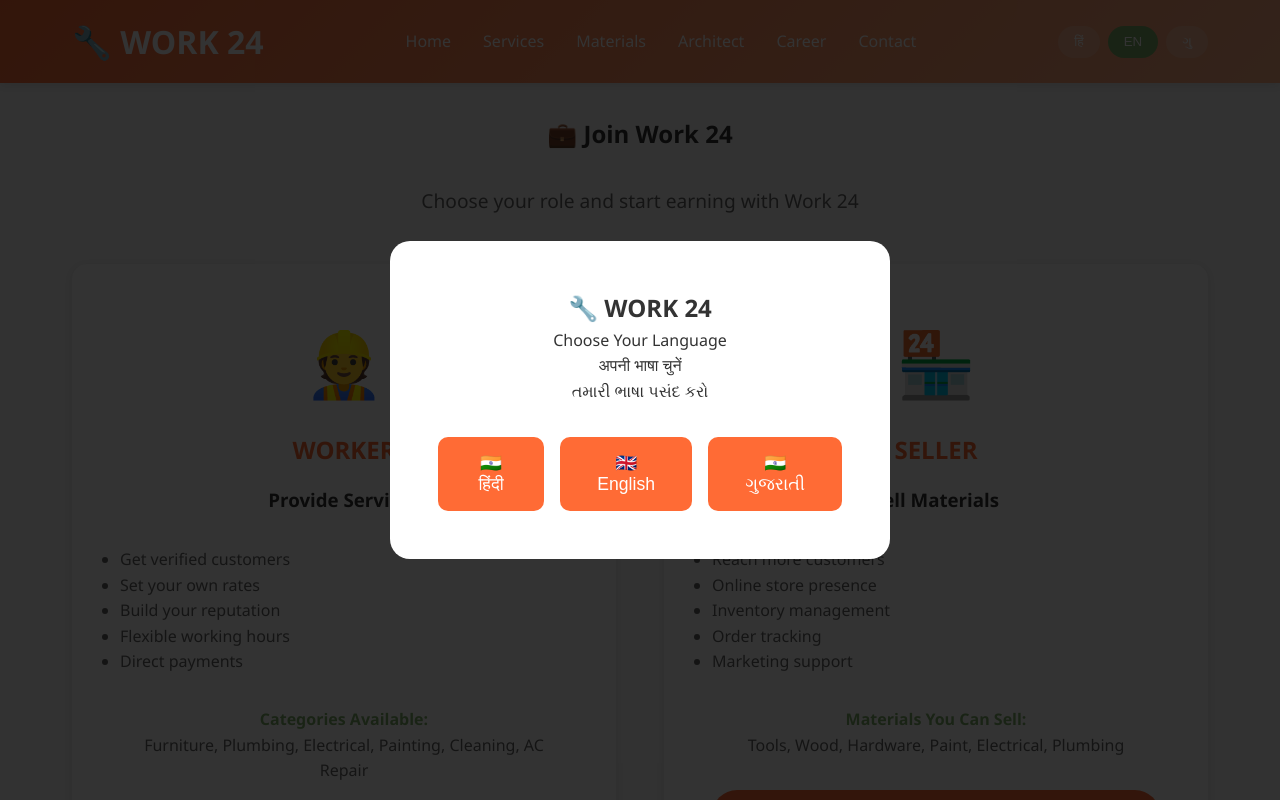
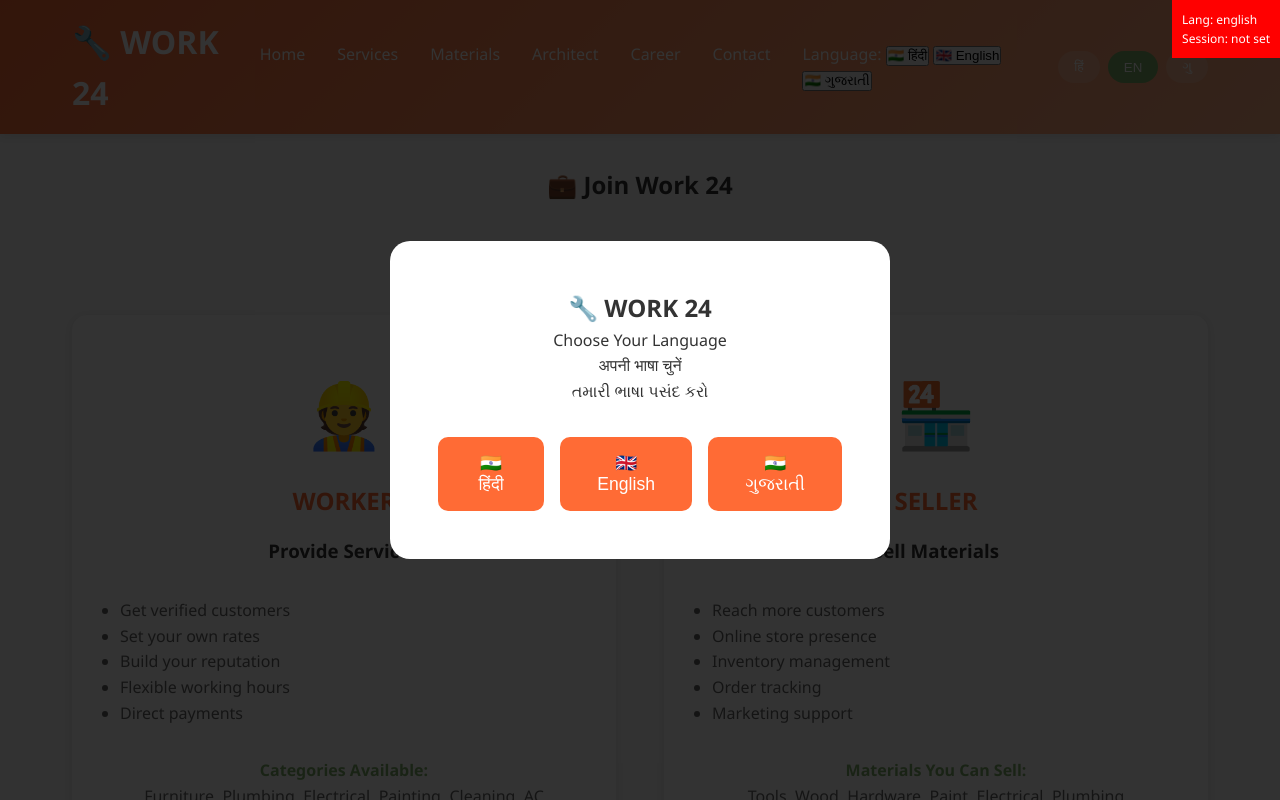
Before and after one commit to Urvishaa11/work24, a Flask app: page /career in a window 1280 px wide. Run offline with Flask 3, Linux system fonts and the light colour scheme.

Commit message:
Update base.html

```diff
--- a/templates/base.html
+++ b/templates/base.html
@@ -5,11 +5,15 @@
     <meta name="viewport" content="width=device-width, initial-scale=1.0">
     <title>{% block title %}Work 24 - Your Service Partner{% endblock %}</title>
     <link rel="stylesheet" href="{{ url_for('static', filename='css/style.css') }}">
-    <link rel="icon" type="image/x-icon" href="{{ url_for('static', filename='images/favicon.ico') }}">
     <meta name="description" content="Work 24 - Connecting skilled workers, sellers and customers across India">
     <link rel="stylesheet" href="https://cdnjs.cloudflare.com/ajax/libs/font-awesome/6.4.0/css/all.min.css">
 </head>
 <body>
+    <!-- Debug info -->
+<div style="position: fixed; top: 0; right: 0; background: red; color: white; padding: 10px; z-index: 9999; font-size: 12px;">
+    <div>Lang: {{ lang }}</div>
+    <div>Session: {{ session.get('language', 'not set') }}</div>
+</div>
     <!-- Language Selection Modal -->
     <div id="languageModal" class="language-modal" style="display: none;">
         <div class="language-content">
@@ -24,25 +28,45 @@
     </div>
 
     <!-- Header -->
+    <!-- Header -->
 <header class="header">
     <div class="nav-container">
         <a href="{{ url_for('index') }}" class="logo">🔧 WORK 24</a>
 
+        <!-- Burger Menu Button -->
+        <div class="burger-menu" id="burgerMenu">
+            <span></span>
+            <span></span>
+            <span></span>
+        </div>
+
         <nav>
-                <ul class="nav-menu">
+            <ul class="nav-menu" id="navMenu">
                 <li><a href="{{ url_for('index') }}">{{ get_text('Home', lang) }}</a></li>
                 <li><a href="{{ url_for('services') }}">{{ get_text('Services', lang) }}</a></li>
                 <li><a href="{{ url_for('materials') }}">{{ get_text('Materials', lang) }}</a></li>
                 <li><a href="{{ url_for('architect') }}">{{ get_text('Architect', lang) }}</a></li>
                 <li><a href="{{ url_for('career') }}">{{ get_text('Career', lang) }}</a></li>
                 <li><a href="{{ url_for('contact') }}">{{ get_text('Contact', lang) }}</a></li>
+
+                <!-- Mobile language section - all 3 options -->
+                <!-- Mobile language section -->
+                <li class="mobile-language-section">
+                    <div class="mobile-languages">
+                        <span class="language-label">{{ get_text('Language', lang) }}:</span>
+                        <button class="mobile-lang-btn {{ 'active' if lang == 'hindi' else '' }}" onclick="app.setLanguage('hindi')">🇮🇳 हिंदी</button>
+                        <button class="mobile-lang-btn {{ 'active' if lang == 'english' else '' }}" onclick="app.setLanguage('english')">🇬🇧 English</button>
+                        <button class="mobile-lang-btn {{ 'active' if lang == 'gujarati' else '' }}" onclick="app.setLanguage('gujarati')">🇮🇳 ગુજરાતી</button>
+                    </div>
+                </li>
             </ul>
         </nav>
 
-            <div class="language-selector">
-                <button class="lang-btn {{ 'active' if lang == 'hindi' else '' }}" onclick="setLanguage('hindi')">हिं</button>
-                <button class="lang-btn {{ 'active' if lang == 'english' else '' }}" onclick="setLanguage('english')">EN</button>
-                <button class="lang-btn {{ 'active' if lang == 'gujarati' else '' }}" onclick="setLanguage('gujarati')">ગુ</button>
+        <!-- Desktop language selector -->
+        <div class="language-selector desktop-only">
+            <button class="lang-btn {{ 'active' if lang == 'hindi' else '' }}" onclick="app.setLanguage('hindi')">हिं</button>
+            <button class="lang-btn {{ 'active' if lang == 'english' else '' }}" onclick="app.setLanguage('english')">EN</button>
+            <button class="lang-btn {{ 'active' if lang == 'gujarati' else '' }}" onclick="app.setLanguage('gujarati')">ગુ</button>
         </div>
     </div>
 </header>
```
Lines whose indentation alone changed are shown as unchanged.
